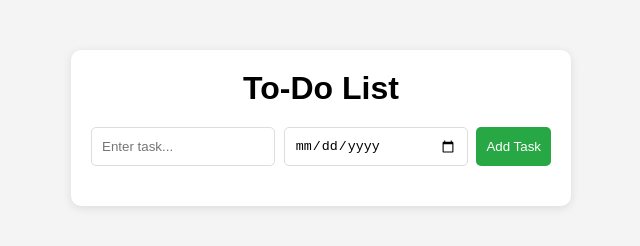
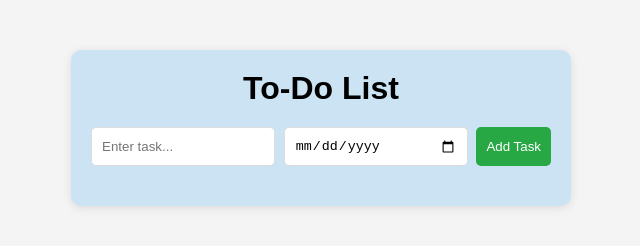
Before and after one commit to Nityam24/ZealousWeb-PreInternship-Work, a plain HTML site: page Todo_List/index.html in a window 1280 px wide. Shown: the whole page, without its empty margins (319-959 px from the left). Drawn offline with Linux system fonts and the light colour scheme.

Commit message:
update:todo list style

```diff
--- a/Todo_List/styles.css
+++ b/Todo_List/styles.css
@@ -12,7 +12,7 @@ body {
 .container {
     max-width: 500px;
     margin: 50px auto;
-    background: white;
+    background: rgb(204, 227, 244);
     padding: 20px;
     border-radius: 10px;
     box-shadow: 0 2px 10px rgba(0, 0, 0, 0.1);
```
